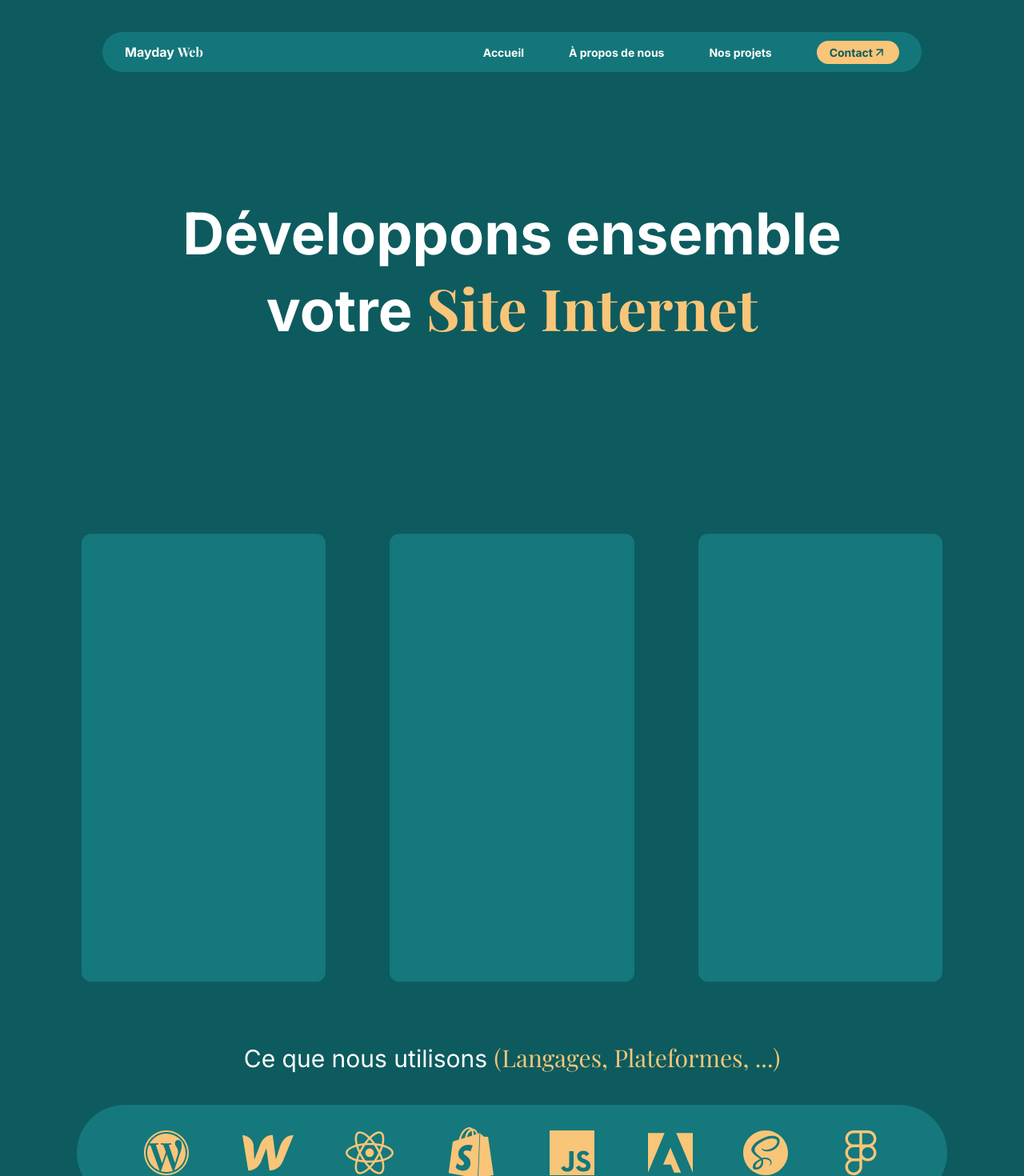
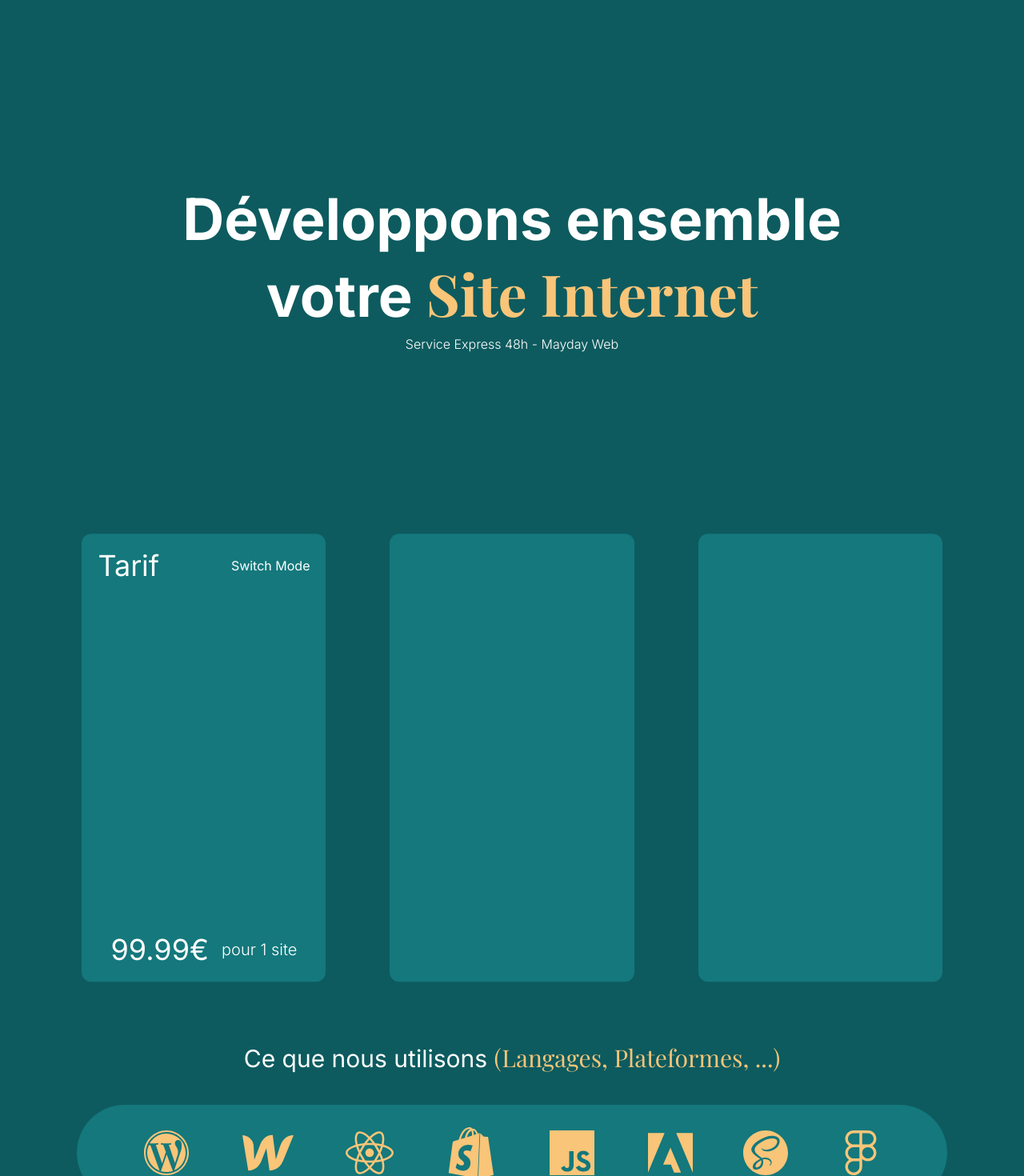
Before and after one commit to Benooux34/maydaywebv1, a Next.js app: page / in a window 1280 px wide. Shown: the top 1470 px of the page at 80% size. Built offline with nearby package versions, Linux system fonts and the light colour scheme; a web font is replaced by a local one.

Commit message:
add switch mode

```diff
--- a/src/components/Cards.tsx
+++ b/src/components/Cards.tsx
@@ -5,13 +5,15 @@ import React, { useState } from 'react'
 import { motion, useScroll, useMotionValueEvent } from 'framer-motion'
 
 function Cards() {
+    // Switch Mode
+    const [active, setActive] = useState<boolean>(false)
+    // Card Scroll Effect
     const [scroll, setScroll] = useState<boolean>(false)
     const [count, setCount] = useState<number>(0)
     const { scrollY } = useScroll()
 
     useMotionValueEvent(scrollY, "change", (latest) => {
         setCount((latest - 0.5) / 5)
-        console.log((latest - 0.5) / 5)
 
         if (count > 60)
             setScroll(true)
@@ -23,19 +25,45 @@ function Cards() {
     <section className="h-[200vh] md:h-[70vh] w-full flex items-center justify-center -mt-20 mb-20">
         <div className="h-full w-full flex flex-col md:flex-row items-center justify-center space-x-0 md:space-x-10 lg:space-x-20 space-y-10 md:space-y-0 mx-10 xl:mx-[8%]">
             <motion.div
-                className="bg-[#14787C] h-full w-[90%] md:w-1/3 rounded-xl"
+                className="relative bg-[#14787C] h-full w-[90%] md:w-1/3 rounded-xl"
                 initial={{ y: "12%" }}
-            />
+            >
+                <div className='absolute top-5 w-full flex items-center justify-between px-5'>
+                    <div className='flex items-center justify-center space-x-3'>
+                        <h2 className='text-left text-white text-2xl md:text-4xl'>Tarif</h2>
+                        <span className={active ? 'text-left text-[#F9C578] text-xl md:text-3xl' : 'hidden'}>GOLD</span>
+                    </div>
+                    <button onClick={() => setActive(!active)} className='text-white text-md'>Switch Mode</button>
+                </div>
+
+                <div className='absolute bottom-5 w-full flex items-center justify-center'>
+                    {active ?
+                        <div className='flex items-center justify-center space-x-4'>
+                            <span className='text-[#F9C578] text-2xl md:text-4xl'>19.99€</span>
+                            <span className='text-white text-lg md:text-xl font-light'>par mois</span>
+                        </div>
+                        :
+                        <div className='flex items-center justify-center space-x-4'>
+                            <span className='text-white text-2xl md:text-4xl'>99.99€</span>
+                            <span className='text-white text-lg md:text-xl font-light'>pour 1 site</span>
+                        </div>
+                    }
+                </div>
+            </motion.div>
 
             <motion.div
                 className="bg-[#14787C] h-full w-[90%] md:w-1/3 rounded-xl"
                 animate={scroll ? { y: "12%" } : { y: count }}
-            />
+            >
+
+            </motion.div>
 
             <motion.div
                 className="bg-[#14787C] h-full w-[90%] md:w-1/3 rounded-xl"
                 initial={{ y: "12%" }}
-            />
+            >
+
+            </motion.div>
         </div>
     </section>
   )
--- a/src/components/Header.tsx
+++ b/src/components/Header.tsx
@@ -1,17 +1,40 @@
 'use client'
 
-import React from 'react'
+import React, { useState } from 'react'
 import Link from 'next/link'
 // Icons
 import { FiArrowUpRight } from 'react-icons/fi'
+// Animation
+import { motion, useMotionValueEvent, useScroll } from 'framer-motion'
 // Fonts
 import { Playfair_Display } from 'next/font/google'
 
 const pd = Playfair_Display({ subsets: ['latin'] })
 
 function Header() {
+
+    const { scrollY } = useScroll()
+    const [previous, setPrevious] = useState<number>(0)
+    const [next, setNext] = useState<number>(0)
+    const [animation, setAnimation] = useState<boolean>(false)
+
+    useMotionValueEvent(scrollY, "change", (latest) => {
+        setNext(latest)
+        setPrevious(next)
+
+        if (previous < next)
+            setAnimation(true)
+        else if (previous > next)
+            setAnimation(false)
+    })
+
   return (
-    <header className="fixed top-10 h-[50px] w-[90vw] md:w-[80vw] bg-[#14787cf6] flex items-center justify-between rounded-full px-7 z-50">
+    <motion.header
+        className="fixed top-10 h-[50px] w-[90vw] md:w-[80vw] bg-[#14787cf6] flex items-center justify-between rounded-full px-7 z-50"
+        initial={{ y: "0vh" }}
+        animate={animation ? { y: "-20vh" } : { y: "0vh" }}
+        transition={{ duration: 0.5, ease: "easeInOut" }}
+    >
         <Link href="./">
             <div className='text-white font-bold space-x-1'>
                 <span>Mayday</span>
@@ -35,7 +58,7 @@ function Header() {
                 </div>
             </Link>
         </div>
-    </header>
+    </motion.header>
   )
 }
 
--- a/src/components/Hero.tsx
+++ b/src/components/Hero.tsx
@@ -8,10 +8,11 @@ const pd = Playfair_Display({ subsets: ['latin'] })
 
 function Hero() {
   return (
-    <section className="h-[85vh] flex items-center justify-center w-[95%] xl:w-[65%] text-white text-3xl sm:text-4xl md:text-5xl lg:text-6xl xl:text-7xl text-center font-bold">
+    <section className="h-[85vh] flex items-center justify-center w-[95%] xl:w-[65%] text-white text-center font-bold">
         <div className='space-y-2 xl:space-y-5'>
-            <h1>Développons ensemble</h1>
-            <h1>votre <span className={`text-[#F9C578] ${pd.className}`}>Site Internet</span></h1>
+            <h1 className='text-3xl sm:text-4xl md:text-5xl lg:text-6xl xl:text-7xl'>Développons ensemble</h1>
+            <h1 className='text-3xl sm:text-4xl md:text-5xl lg:text-6xl xl:text-7xl pb-3'>votre <span className={`text-[#F9C578] text-3xl sm:text-4xl md:text-5xl lg:text-6xl xl:text-7xl ${pd.className}`}>Site Internet</span></h1>
+            <span className='text-md font-light'>Service Express 48h - Mayday Web</span>
         </div>
     </section>
   )
```
